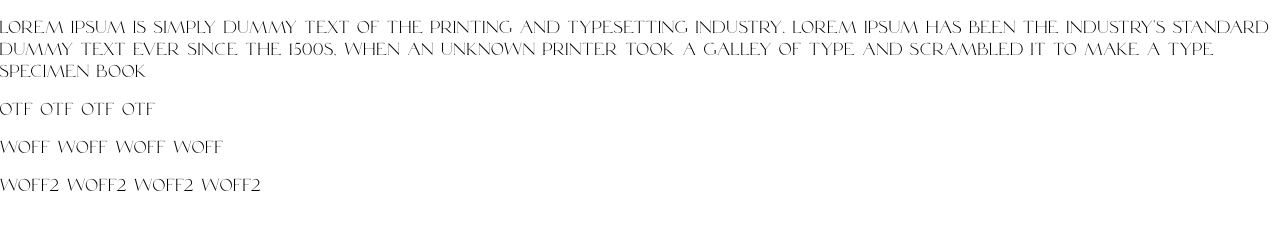
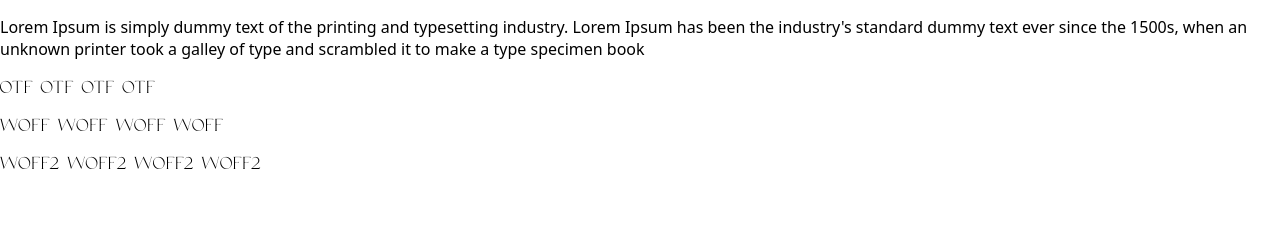
Before and after one commit to sudipta1254/testsite, a plain HTML site: page index.html in a window 1280 px wide. Drawn offline with Linux system fonts and the light colour scheme; files whose address does not match are found by name; a web font is replaced by a local one.

Commit message:
Update styles.css

```diff
--- a/styles.css
+++ b/styles.css
@@ -1,6 +1,18 @@
 @font-face {
-    font-family: "aki";
+    font-family: "rodw";
     src: url(Rodetta.woff) format(woff);
+    font-weight: normal;
+    font-style: normal;
+}
+@font-face {
+    font-family: "rodw2";
+    src: url(Rodetta.woff2) format(woff2);
+    font-weight: normal;
+    font-style: normal;
+}
+@font-face {
+    font-family: "rodttf";
+    src: url(Rodetta.ttf) format(truetype);
     font-weight: normal;
     font-style: normal;
 }
@@ -9,6 +21,15 @@ body{
     padding: 0;
     width: 100vw;
     height: 100vh;
-/*     font-family: 'Audiowide', cursive; */
-    font-family: 'aki', system-ui, -apple-system, BlinkMacSystemFont, 'Segoe UI', Roboto, Oxygen, Ubuntu, Cantarell, 'Open Sans', 'Helvetica Neue', sans-serif;
+    font-family: system-ui, -apple-system, BlinkMacSystemFont, 'Segoe UI', Roboto, Oxygen, Ubuntu, Cantarell, 'Open Sans', 'Helvetica Neue', sans-serif;
 }
+
+.old {
+	font-family: 'rodttf', serif;
+}
+.new {
+	font-family: 'rodw', serif;
+}
+.new1 {
+	font-family: 'rodw2', serif;
+}
```
